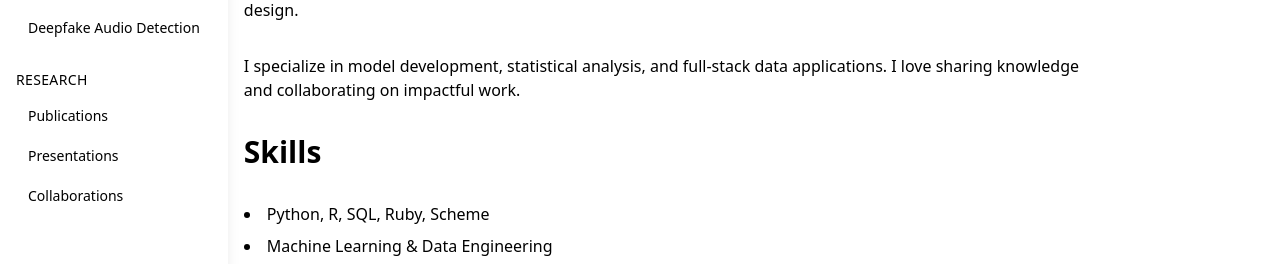
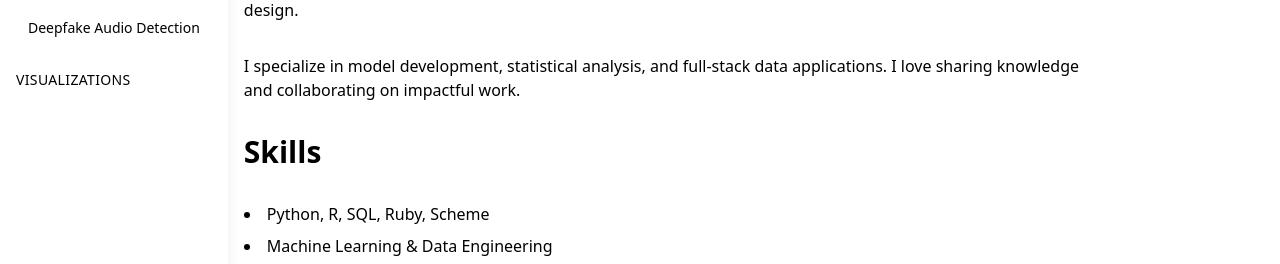
Before and after one commit to jonmontg/jonmontg.github.io, a React (Vite) app: page / in a window 1280 px wide. Shown: the part 373-637 px from the top of the page. Built offline with nearby package versions, Linux system fonts and the light colour scheme; no server answers.

Commit message:
Remove dead links

```diff
--- a/src/components/Navigation.tsx
+++ b/src/components/Navigation.tsx
@@ -24,11 +24,8 @@ export default function Navigation() {
       ]
     },
     {
-      title: "Research",
+      title: "Visualizations",
       items: [
-        { label: "Publications", href: "#papers" },
-        { label: "Presentations", href: "#talks" },
-        { label: "Collaborations", href: "#collab" }
       ]
     }
   ];
```
